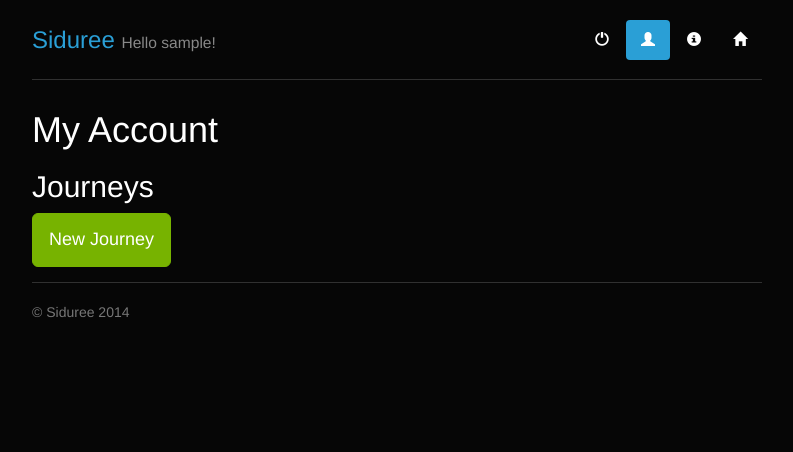
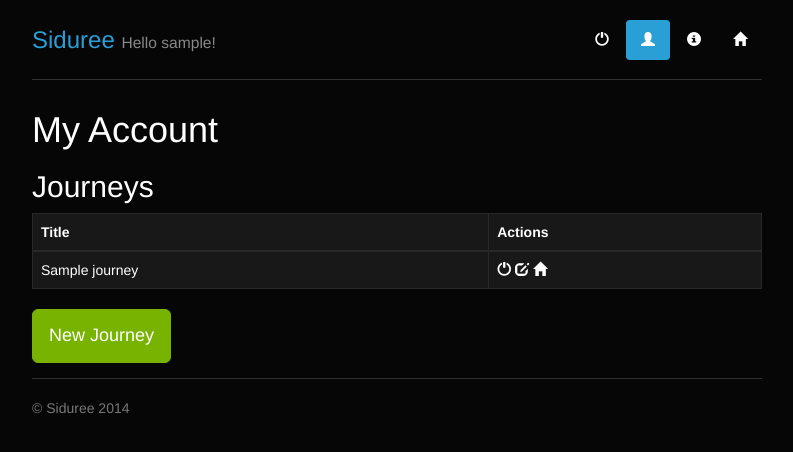
Before and after one commit to aimxhaisse/siduree, a Flask app: page /me in a window 1280 px wide. Shown: the top 452 px of the page, without its empty margins (243-1036 px from the left). Run offline with Flask 2, Linux system fonts and the light colour scheme; a user stored in the database is signed in; tables that the repository leaves empty hold one stand-in row (values such as "Sample post"); parts of the project's set-up code (start-up, migrations or seed data) failed here and were passed over; some web fonts are replaced.

Commit message:
[app] displaying journeys in user page.

```diff
--- a/app/templates/me.html
+++ b/app/templates/me.html
@@ -4,6 +4,30 @@
 <div class="container">
   <h1>My Account</h1>
   <h2>Journeys</h2>
+  {% if journeys %}
+  <table class="table-bordered table">
+    <thead>
+      <tr>
+	<th>Title</th>
+	<th>Actions</th>
+      </tr>
+    </thead>
+    <tbody>
+      {% for journey in journeys %}
+      <tr>
+	<td>{{journey.title}}</td>
+	<td>
+	  <a href="#"><span class="glyphicon glyphicon-off"></span></a>
+	  <a href="#"><span class="glyphicon glyphicon-edit"></span></a>
+	  <a href="#"><span class="glyphicon glyphicon-home"></span></a>
+	</td>
+      </tr>
+      {% endfor %}
+    </tbody>
+  </table>
+  {% else %}
+  <p>You don't have any journey (yet).</p>
+  {% endif %}
   <a class="btn btn-lg btn-success" href="{{ url_for('new_journey') }}" role="button">New Journey</a>
 </div>
 {% endblock %}
--- a/app/views.py
+++ b/app/views.py
@@ -101,7 +101,8 @@ def register():
 @app.route('/me', methods = ['GET', 'POST'])
 @login_required
 def me():
-    return render_template('me.html', title = 'My Account')
+    journeys = Journey.query.filter_by(user_id = current_user.id)
+    return render_template('me.html', journeys = journeys, title = 'My Account')
 
 @login_manager.unauthorized_handler
 def unauthorized():
```
